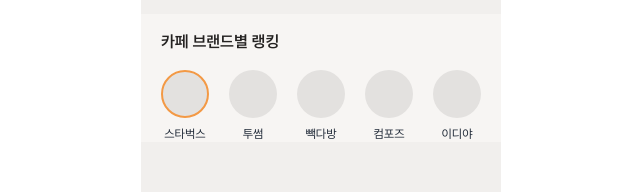
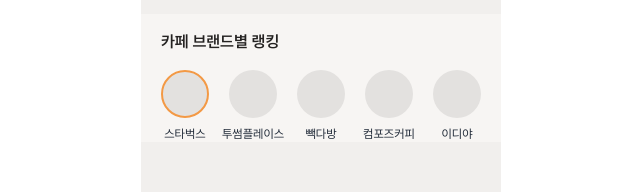
Before and after one commit to SWYG-4-Latte/SWYG-4-Latte-FE, a Next.js app: page /home in a window 1280 px wide. Shown: the part 444-636 px from the top of the page, without its empty margins (319-959 px from the left). Built offline with nearby package versions, Linux system fonts and the light colour scheme.

Commit message:
feat: 브랜드 Swiper 관련 css 수정
카페 이름 한 줄로 다 보이게 수정, slide width global css에 추가

```diff
--- a/src/components/Brand/Brand.tsx
+++ b/src/components/Brand/Brand.tsx
@@ -4,12 +4,12 @@ import { CafeBrand } from '@/types/home/brand';
 
 const Brand = ({ selected, brandData }: { selected: boolean; brandData: CafeBrand }) => {
   return (
-    <div className="flex cursor-pointer flex-col items-center justify-center gap-2">
+    <div className="flex w-12 cursor-pointer flex-col items-center justify-center gap-2">
       <div className={`h-12 w-12 rounded-full bg-gray04 ${selected ? 'border-2 border-primaryOrange' : ''}`}>
         {/* {브랜드 이미지 넣을 예정}
         <Image src={brandData.img} width={48} height={48} alt={`${brandData.name}`}/> */}
       </div>
-      <div className="text-center text-xs">{brandData.name}</div>
+      <div className="whitespace-nowrap text-xs">{brandData.name}</div>
     </div>
   );
 };
--- a/src/components/Brand/BrandSwiper.tsx
+++ b/src/components/Brand/BrandSwiper.tsx
@@ -24,7 +24,6 @@ const BrandSwiper = ({ slideData }: { slideData: CafeBrand[] }) => {
       {slideData.map((data, idx) => (
         <SwiperSlide
           key={idx}
-          className="max-w-12"
           onClick={() => {
             setSelectedBrandIdx(idx);
           }}
--- a/src/components/DrinkHistory/DrinkHistorySwiper.tsx
+++ b/src/components/DrinkHistory/DrinkHistorySwiper.tsx
@@ -18,12 +18,12 @@ const DrinkHistorySwiper = ({ slideData }: { slideData: DrinkHistoryData[] }) =>
       slidesOffsetAfter={20}
     >
       {slideData.map((data) => (
-        <SwiperSlide key={data.id} className="max-w-[229px]">
+        <SwiperSlide key={data.id}>
           <DrinkHistoryCard drinkHistoryData={data} isEmpty={false} />
         </SwiperSlide>
       ))}
       {slideData.length === 1 && (
-        <SwiperSlide className="max-w-[229px]">
+        <SwiperSlide>
           <DrinkHistoryCard isEmpty={true} />
         </SwiperSlide>
       )}
--- a/src/container/Home/RankingContainer.tsx
+++ b/src/container/Home/RankingContainer.tsx
@@ -7,7 +7,7 @@ const RankingContainer = () => {
       img: 'src',
     },
     {
-      name: '투썸',
+      name: '투썸플레이스',
       img: 'src',
     },
     {
@@ -15,7 +15,7 @@ const RankingContainer = () => {
       img: 'src',
     },
     {
-      name: '컴포즈',
+      name: '컴포즈커피',
       img: 'src',
     },
     {
--- a/src/styles/globals.css
+++ b/src/styles/globals.css
@@ -4,19 +4,18 @@
 
 @layer components {
   .flex-all-center {
-    @apply flex items-center justify-center
+    @apply flex items-center justify-center;
   }
   .flex-i-center {
-    @apply flex items-center
+    @apply flex items-center;
   }
   .flex-j-center {
-    @apply flex justify-normal
+    @apply flex justify-normal;
   }
 }
 
-
 @layer base {
-  @font-face{
+  @font-face {
     font-family: Pretendard;
     src: url('/fonts/Pretendard-Regular.woff2') format('woff2');
     font-weight: 400;
@@ -25,7 +24,7 @@
   }
 }
 
-@font-face{
+@font-face {
   font-family: Pretendard;
   src: url('/fonts/Pretendard-Regular.woff2') format('woff2');
   font-weight: 400;
@@ -33,7 +32,7 @@
   font-style: normal;
 }
 
-@font-face{
+@font-face {
   font-family: Pretendard-medium;
   src: url('/fonts/Pretendard-Medium.woff2') format('woff2');
   font-weight: 500;
@@ -41,7 +40,7 @@
   font-style: normal;
 }
 
-@font-face{
+@font-face {
   font-family: Pretendard-semiBold;
   src: url('/fonts/Pretendard-SemiBold.woff2') format('woff2');
   font-weight: 600;
@@ -49,10 +48,14 @@
   font-style: normal;
 }
 
-@font-face{
+@font-face {
   font-family: Pretendard-bold;
   src: url('/fonts/Pretendard-Bold.woff2') format('woff2');
   font-weight: 700;
   font-display: swap;
   font-style: bold;
 }
+
+.swiper-slide {
+  @apply w-fit !important;
+}
```
